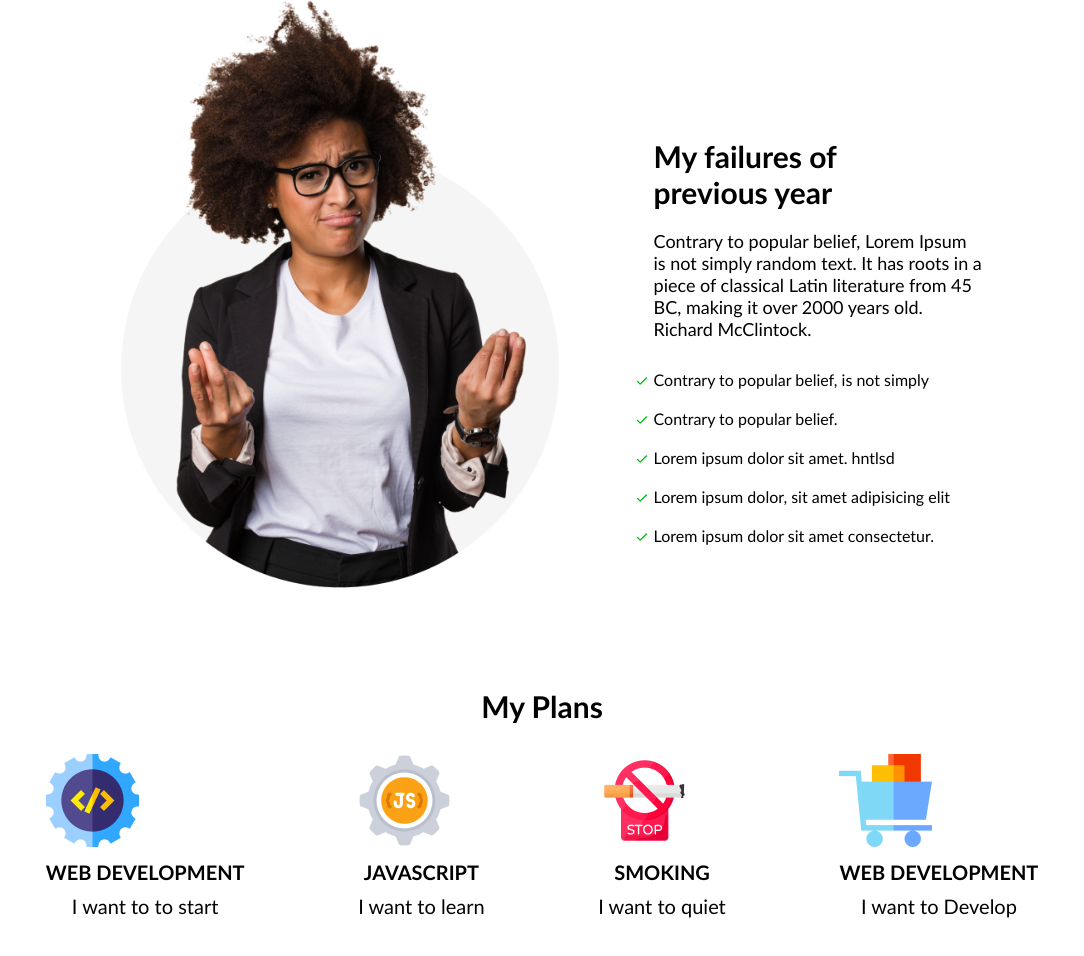
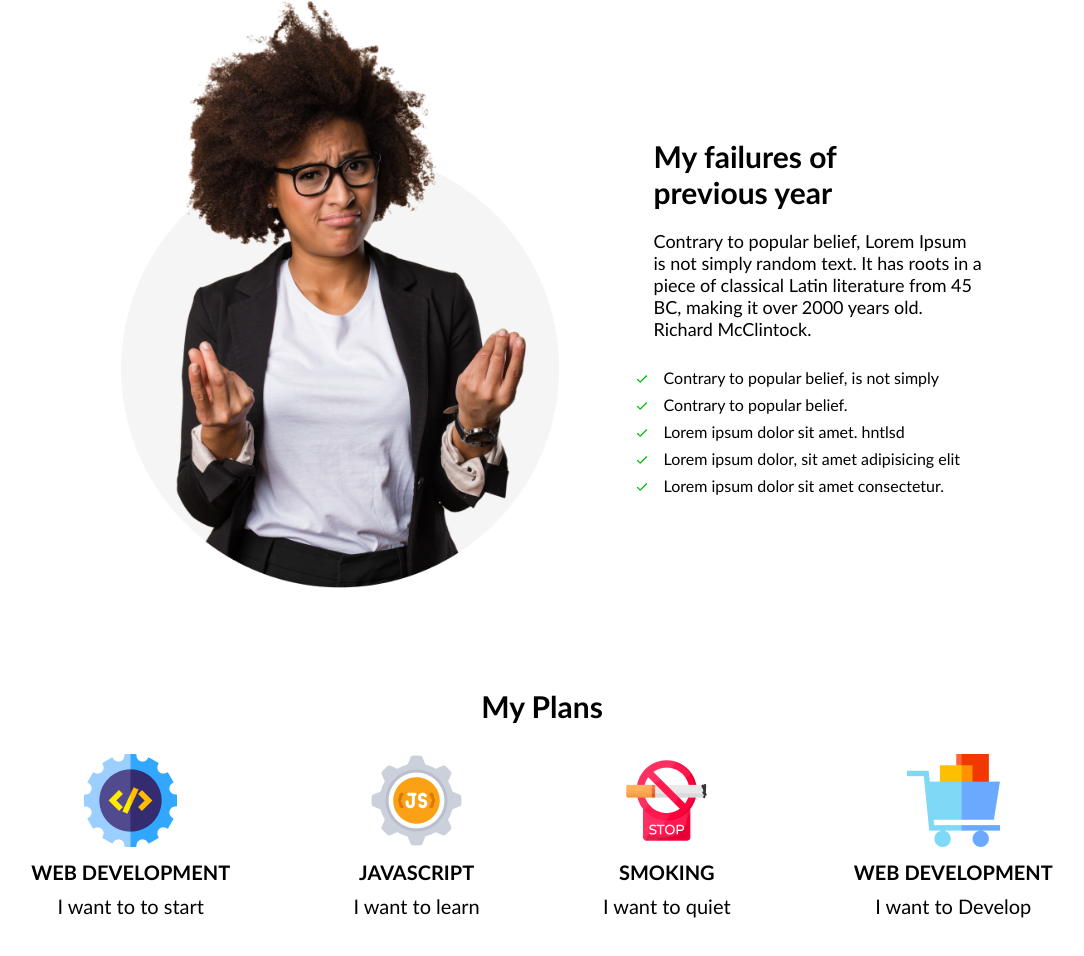
Before and after one commit to sazzadsadman/assignment1, a plain HTML site: page index.html in a window 1280 px wide. Shown: the part 912-1868 px from the top of the page, without its empty margins (98-1182 px from the left). Drawn offline with Linux system fonts and the light colour scheme.

Commit message:
my plan updated

```diff
--- a/index.html
+++ b/index.html
@@ -34,7 +34,7 @@
     <section class="section-two">
         <h3 class="section-title"> My Plans</h3>
         <div class="section-two-items">
-            <div class="img-div">
+            <div>
                 <img src="images/icons/web.png" alt="">
                     <h5>WEB DEVELOPMENT</h5>
                     <p>I want to to start</p>
--- a/style.css
+++ b/style.css
@@ -54,13 +54,15 @@
 }
 ul {
     list-style-image: url(images/icons/tick.png);
+
 }
 li{
-    padding: 10px 0;
+    padding: 8px 0 0 10px;
 }
 /* Section two styles */
 .section-two {
     padding: 100px 0 50px 0;
+    text-align: center;
 
 }
 .section-two .section-title{
@@ -70,22 +72,15 @@ li{
     padding: 30px 30px 0px 30px;
     display: flex;
     justify-content: space-evenly;
+    gap: 24px;
 }
 .section-two-items p {
     font-size: 20px;
-    text-align: center;
     font-weight: 500;
     padding: 10px 0;
 }
 .section-two-items h5 {
     font-size: 20px;
-    text-align: center;
     font-weight: 700;
     padding-top: 10px ;
 }
-/* .section-two-items img {
-    text-align: center;
-} */
-.img-div img{
-    text-align: center;
-}
```
